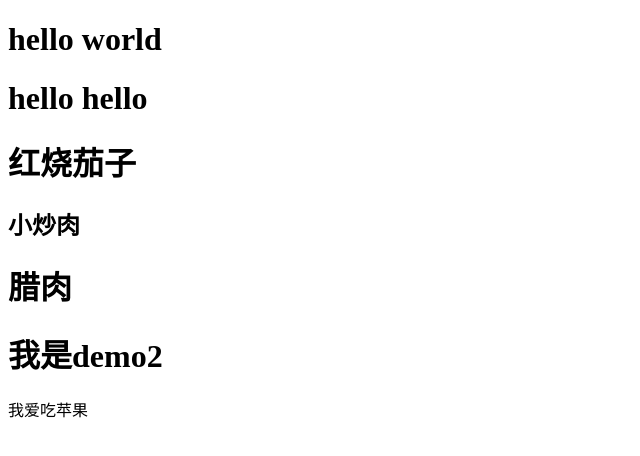
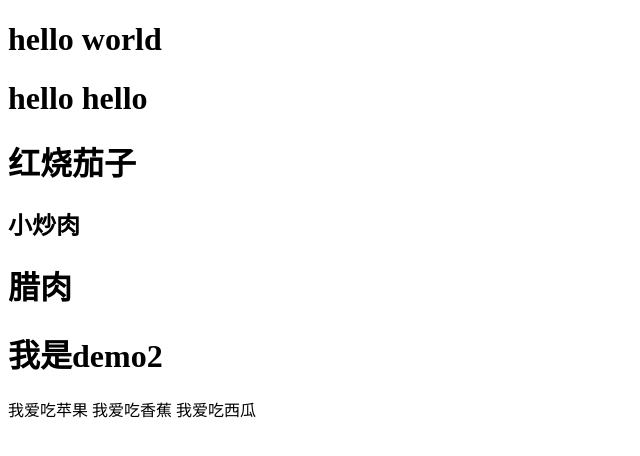
Before and after one commit to flowerslanguage/demo, a plain HTML site: page index.html in a window 1280 px wide. Shown: the whole page, without its empty margins (0-640 px from the left). Drawn offline with Linux system fonts and the light colour scheme.

Commit message:
feat: demo2说他爱吃香蕉和西瓜

```diff
--- a/index.html
+++ b/index.html
@@ -15,6 +15,8 @@
     <div>
     	<h1>我是demo2</h1>
     	<span>我爱吃苹果</span>
+    	<span>我爱吃香蕉</span>
+    	<span>我爱吃西瓜</span>
     </div>
 
 </body>
```
